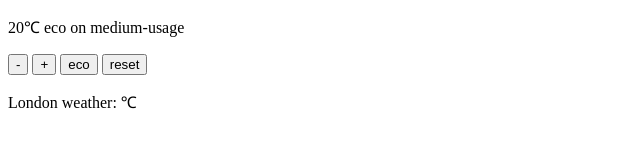
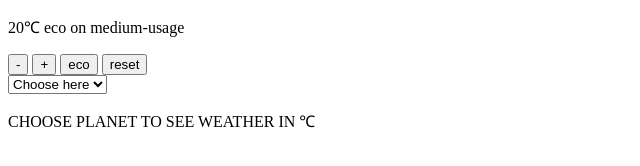
Before and after one commit to revilo1882/thermostat-1, a plain HTML site: page index.html in a window 1280 px wide. Shown: the whole page, without its empty margins (0-640 px from the left). Drawn offline with nearby package versions, Linux system fonts and the light colour scheme; no server answers.

Commit message:
Add drop down to change weather location

```diff
--- a/index.html
+++ b/index.html
@@ -17,9 +17,33 @@
     </div>
     <script src="src/thermostat-interface.js"></script>
     <script src="src/Thermostat.js"></script>
-    <script> $.get("http://api.openweathermap.org/data/2.5/weather?q=London,uk&APPID=a3343928130124a1119726cf53789317", function(weatherResponse) {
-      $("#weather").html(Math.floor(weatherResponse.main.temp-273.15));
-    }); </script>
-    <p>London weather: <span id="weather"></span>&#8451;</p>
+
+    <select value="" name="test" id="mySelect" onchange="changeWeather()">
+    <option value=“” selected disabled hidden>Choose here</option>
+    <option value="earth">Earth</option>
+    <option value="mars">Mars</option>
+    <option value="jupiter">Jupiter</option>
+    </select>
+
+    <script>
+    function changeWeather() {
+        var x = document.getElementById("mySelect").value;
+        if(x === "earth"){
+          $.get("http://api.openweathermap.org/data/2.5/weather?q=London,uk&APPID=a3343928130124a1119726cf53789317", function(weatherResponse) {
+            $("#weather").html(Math.floor(weatherResponse.main.temp-273.15));
+          });
+        } else if (x === "mars") {
+          $.get("http://api.openweathermap.org/data/2.5/weather?q=Mars&APPID=a3343928130124a1119726cf53789317", function(weatherResponse) {
+            $("#weather").html(Math.floor(weatherResponse.main.temp-273.15));
+          });
+        } else {
+          $.get("http://api.openweathermap.org/data/2.5/weather?q=Jupiter&APPID=a3343928130124a1119726cf53789317", function(weatherResponse) {
+            $("#weather").html(Math.floor(weatherResponse.main.temp-273.15));
+          });
+        }
+    }
+    </script>
+
+    <p><span id="weather"> CHOOSE PLANET TO SEE WEATHER IN </span>&#8451;</p>
   </body>
 </html>
```
